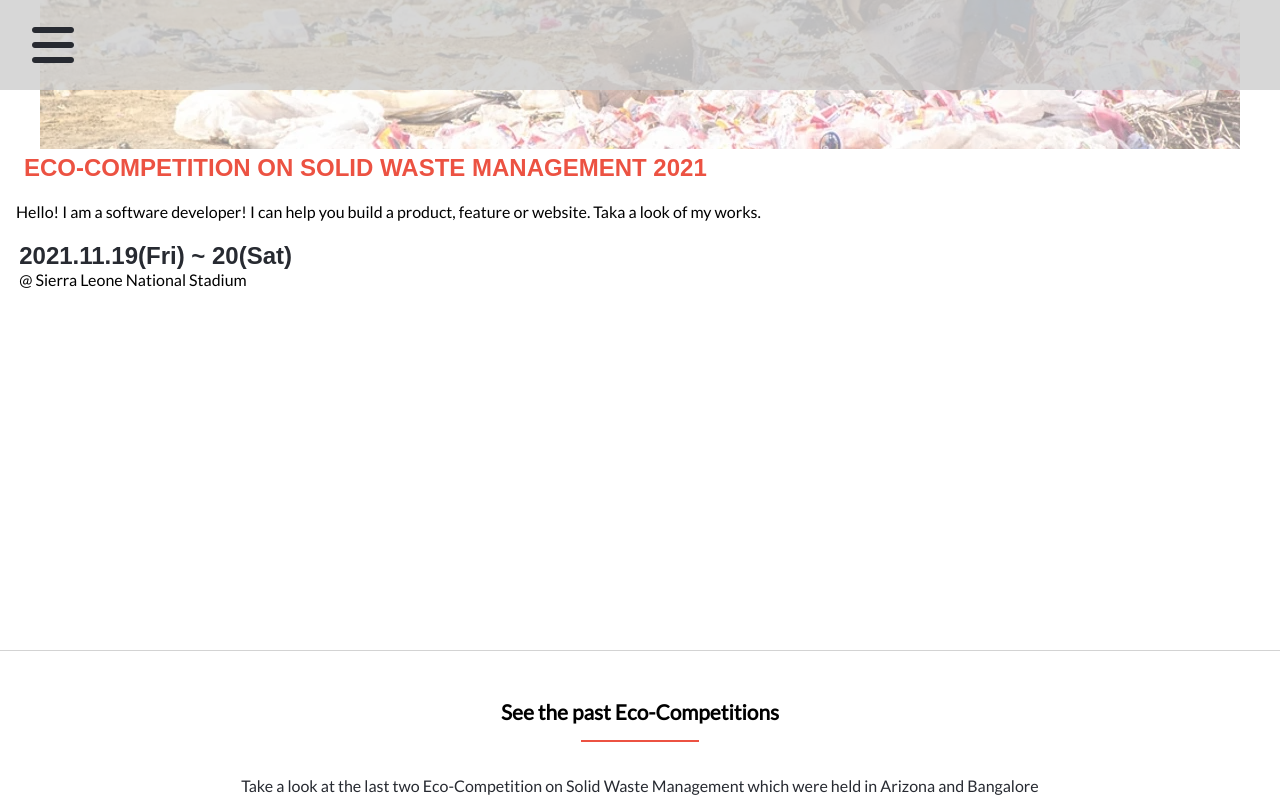
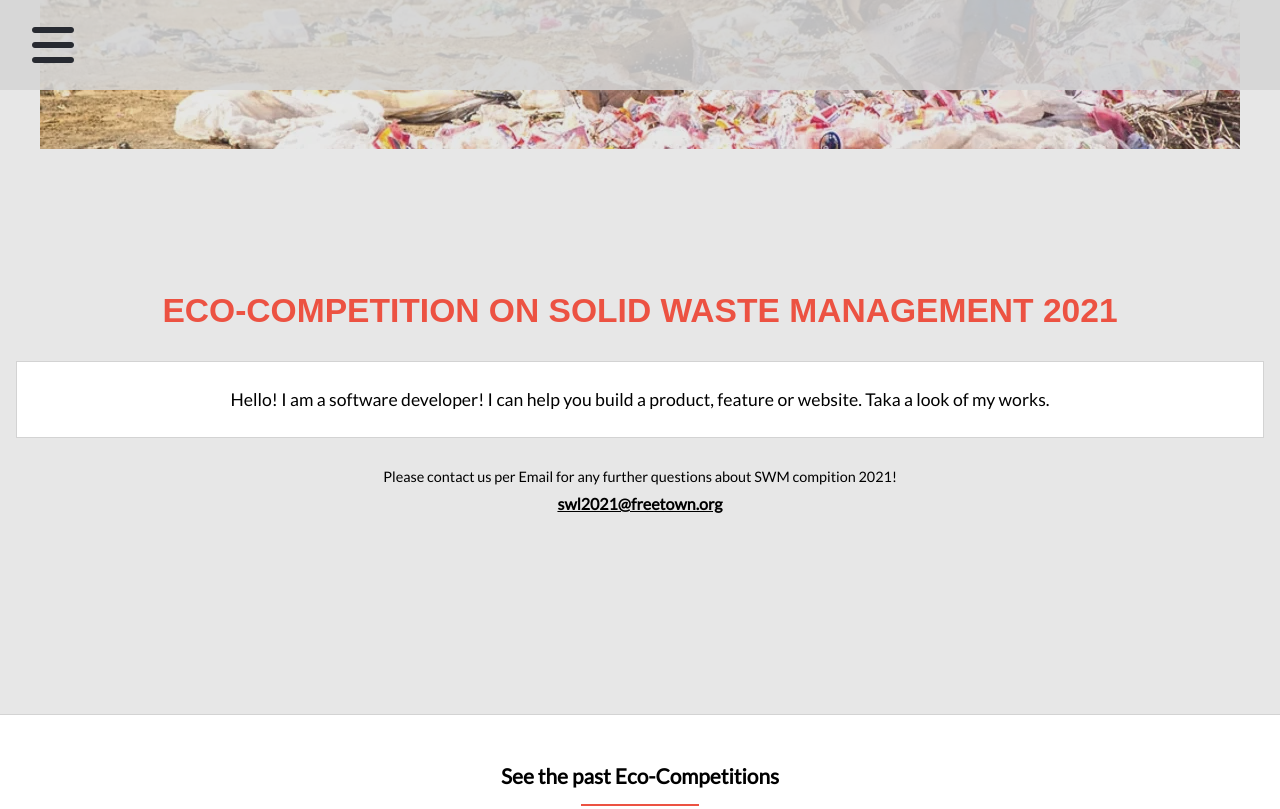
Before and after one commit to afizsavage/eco-competition, a website: page about.html in a window 1280 px wide. Shown: the top 809 px of the page. Drawn offline with Linux system fonts and the light colour scheme; a web font is replaced by a local one.

Commit message:
Add content to abou page timeline section

```diff
--- a/about.html
+++ b/about.html
@@ -35,15 +35,18 @@
       </nav>
     </header>
     <main>
-      <section class="timeline">
+      <section id="about-timeline" class="timeline">
         <h1 class="headings">Eco-competition on solid waste management 2021</h1>
         <p>
           Hello! I am a software developer! I can help you build a product,
           feature or website. Taka a look of my works.
         </p>
         <div>
-          <h2>2021.11.19(Fri) ~ 20(Sat)</h2>
-          <span>@ Sierra Leone National Stadium</span>
+          <p>
+            Please contact us per Email for any further questions about SWM
+            compition 2021!
+          </p>
+          <span>swl2021@freetown.org</span>
         </div>
       </section>
       <section class="past-events">
--- a/styles/scss/index.scss
+++ b/styles/scss/index.scss
@@ -44,30 +44,44 @@ nav {
 }
 
 .timeline {
-  padding: 4rem 0;
-  height: 35rem;
-  background-color: rgba(255, 255, 255, 0.541);
+  display: flex;
+  justify-content: center;
+  flex-direction: column;
+  height: 39rem;
+  // background-color: rgba(255, 255, 255, 0.541);
+  background-color: rgba(151, 150, 150, 0.226);
 
   h1 {
     font-family: $secondary-font;
     color: $secondary-color;
     text-transform: uppercase;
     margin: 0 1.5rem;
-    line-height: 1.8rem;
+    line-height: 2.6rem;
+    font-size: 2.3rem;
   }
 
   p {
     margin: 1rem 1rem;
+    margin-top: 1.8rem;
+    padding: 1.5rem;
+    font-size: 1.1rem;
+    border: #fff 4px solid;
     line-height: 1.7rem;
   }
 
   div {
     padding: 0 1.2rem;
+
+    span {
+      font-size: 1.1rem;
+      margin-top: 0.5;
+    }
   }
 
   h2 {
     font-family: $secondary-font;
     color: $primary-color;
+    font-size: 1.8rem;
   }
 }
 
@@ -93,6 +107,39 @@ section ul {
   list-style: none;
 }
 
+#about-timeline {
+  h1 {
+    text-align: center;
+    font-size: 2.1rem;
+  }
+
+  p {
+    background-color: #fff;
+    border: $alternative-color 1px solid;
+    text-align: center;
+  }
+
+  div {
+    span {
+      display: block;
+      width: 100%;
+      text-align: center;
+      font-weight: bolder;
+      font-size: 1rem;
+      text-decoration: underline;
+    }
+
+    p {
+      background-color: inherit;
+      border: none;
+      margin: 0;
+      padding-top: 0.6rem;
+      padding-bottom: 0.2rem;
+      font-size: 0.9rem;
+    }
+  }
+}
+
 #main-program {
   color: #fff;
   padding: 3rem 0;
@@ -113,7 +160,7 @@ section ul {
       display: flex;
       align-items: center;
       margin-right: 1rem;
-      font-size: 1.3rem;
+      font-size: 1.2rem;
       font-weight: 800;
     }
 
@@ -121,12 +168,12 @@ section ul {
       display: flex;
       align-items: center;
       padding-right: 0.5rem;
-      font-size: 1.1rem;
+      font-size: 1rem;
     }
   }
 
   div {
-    height: 4rem;
+    height: auto;
     display: flex;
     background: url(../../assets/forum.png) left center no-repeat;
     background-size: 3rem;
@@ -165,13 +212,13 @@ section ul {
 
   button {
     background-color: $secondary-color;
-    height: 6rem;
-    width: 24rem;
+    height: 5rem;
+    width: 20rem;
     align-self: center;
     border: none;
     color: #fff;
     margin-top: 2.4rem;
-    font-size: 1.3rem;
+    font-size: 1.2rem;
     font-weight: 500;
   }
 }
```
Also changed, not shown: index.html (+1 -1 lines), styles/index.css, 1 other file.
